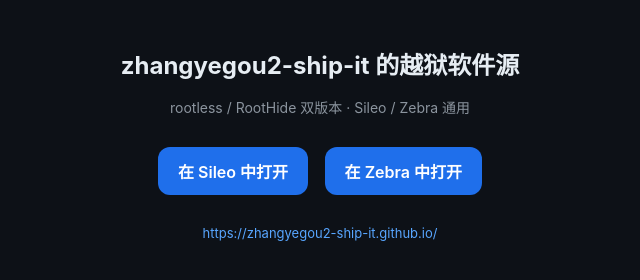
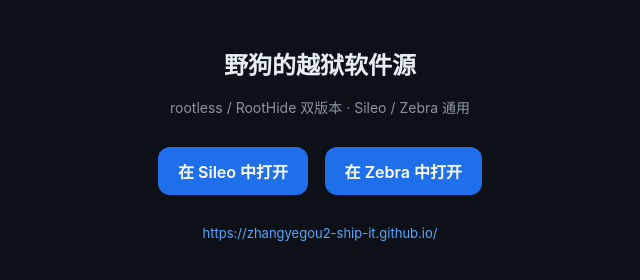
Before and after one commit to zhangyegou2-ship-it/zhangyegou2-ship-it.github.io, a plain HTML site: page index.html in a window 1280 px wide. Shown: the whole page, without its empty margins (320-960 px from the left). Drawn offline with Linux system fonts and the light colour scheme.

Commit message:
Update title and source information in index.html

```diff
--- a/index.html
+++ b/index.html
@@ -4,7 +4,7 @@
 h1{font-size:24px}.sub{color:#8b949e;font-size:14px;margin:8px 0 24px}
 .btn{display:inline-block;padding:12px 20px;margin:6px;border-radius:12px;background:#1f6feb;color:#fff;text-decoration:none;font-weight:600}
 .url{color:#58a6ff;font-size:13px;margin-top:24px;word-break:break-all}</style></head>
-<body><h1>zhangyegou2-ship-it 的越狱软件源</h1><div class="sub">rootless / RootHide 双版本 · Sileo / Zebra 通用</div>
+<body><h1> 野狗的越狱软件源</h1><div class="sub">rootless / RootHide 双版本 · Sileo / Zebra 通用</div>
 <a class="btn" href="sileo://zhangyegou2-ship-it.github.io">在 Sileo 中打开</a>
 <a class="btn" href="zbra://sources/add/https://zhangyegou2-ship-it.github.io">在 Zebra 中打开</a>
 <div class="url">https://zhangyegou2-ship-it.github.io/</div></body></html>
```
